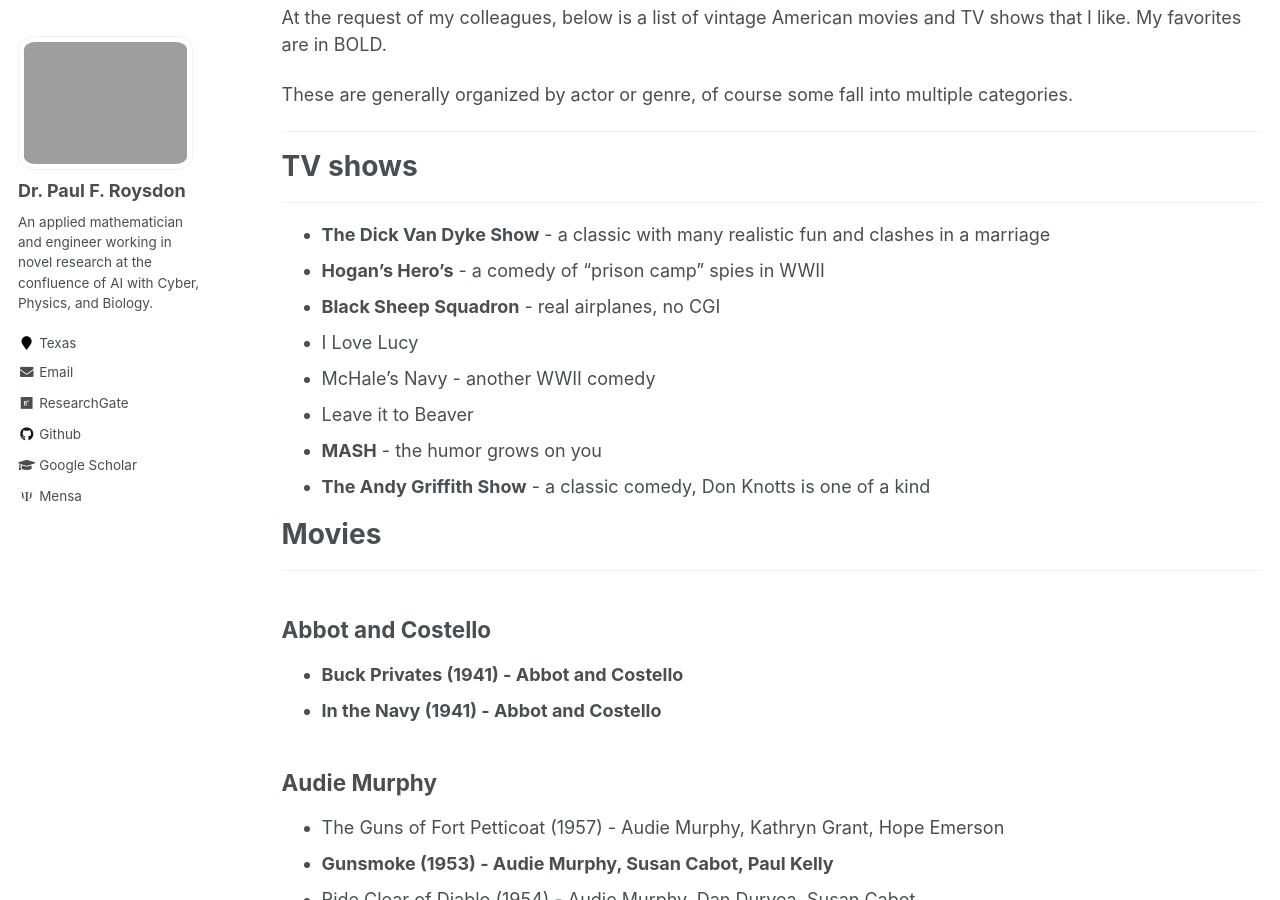
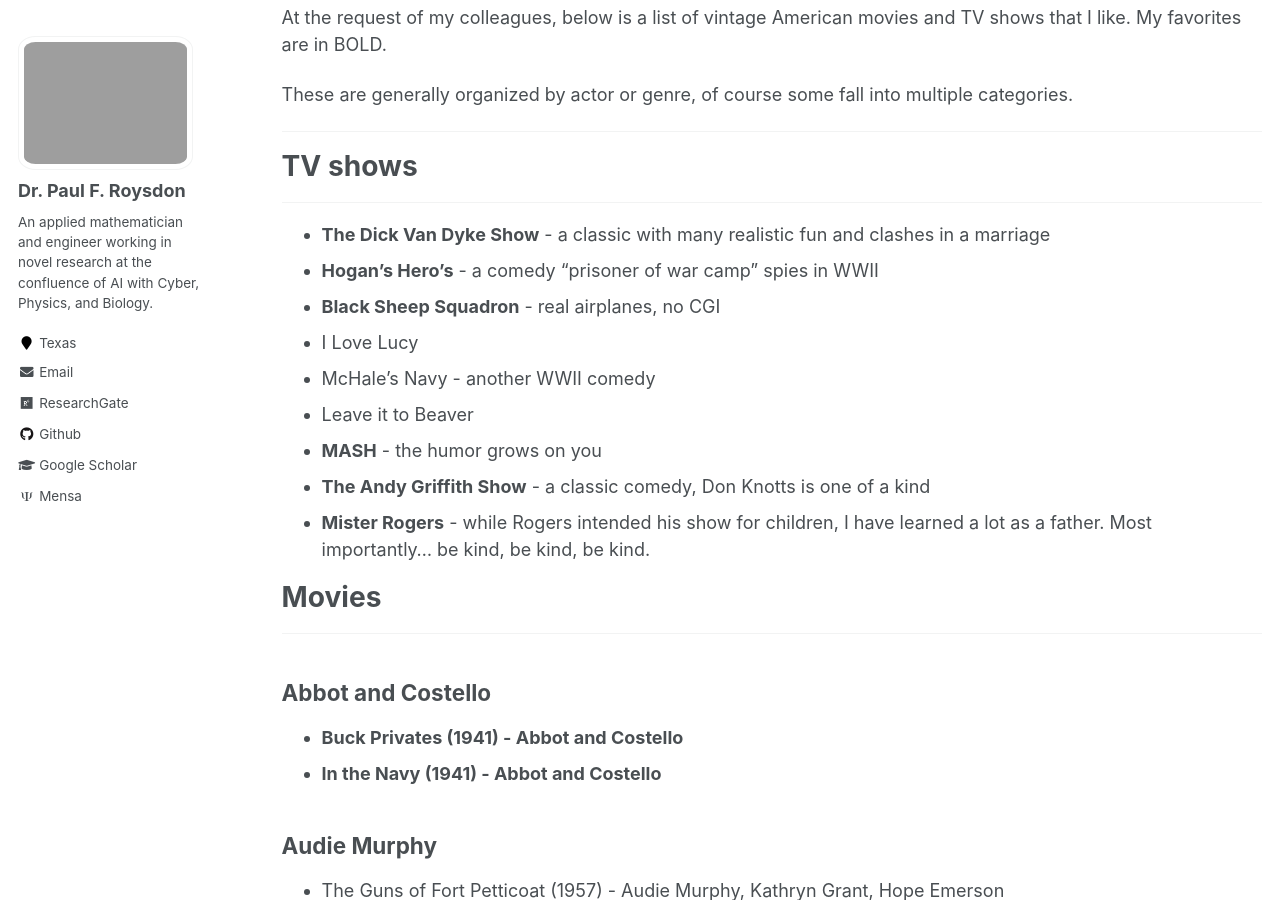
Before and after one commit to pfroysdon/pfroysdon.github.io, a Jekyll site: the page built from _pages/movie-rack.md, in a window 1280 px wide and 900 px high, scrolled down 586 px. Built offline with Jekyll 4.4.1, drawn with Linux system fonts in a browser that asks for light colours; some web fonts are replaced.

Commit message:
Update movie-rack.md

```diff
--- a/_pages/movie-rack.md
+++ b/_pages/movie-rack.md
@@ -23,13 +23,14 @@ These are generally organized by actor or genre, of course some fall into multip
 # TV shows
 -----------------------------------------------------------------------------------
 - **The Dick Van Dyke Show** - a classic with many realistic fun and clashes in a marriage
-- **Hogan’s Hero’s** - a comedy of "prison camp" spies in WWII
+- **Hogan’s Hero’s** - a comedy "prisoner of war camp" spies in WWII
 - **Black Sheep Squadron** - real airplanes, no CGI
 - I Love Lucy
 - McHale's Navy - another WWII comedy
 - Leave it to Beaver
 - **MASH** - the humor grows on you
 - **The Andy Griffith Show** - a classic comedy, Don Knotts is one of a kind
+- **Mister Rogers** - while Rogers intended his show for children, I have learned a lot as a father.  Most importantly... be kind, be kind, be kind.
 
 
 # Movies
```
